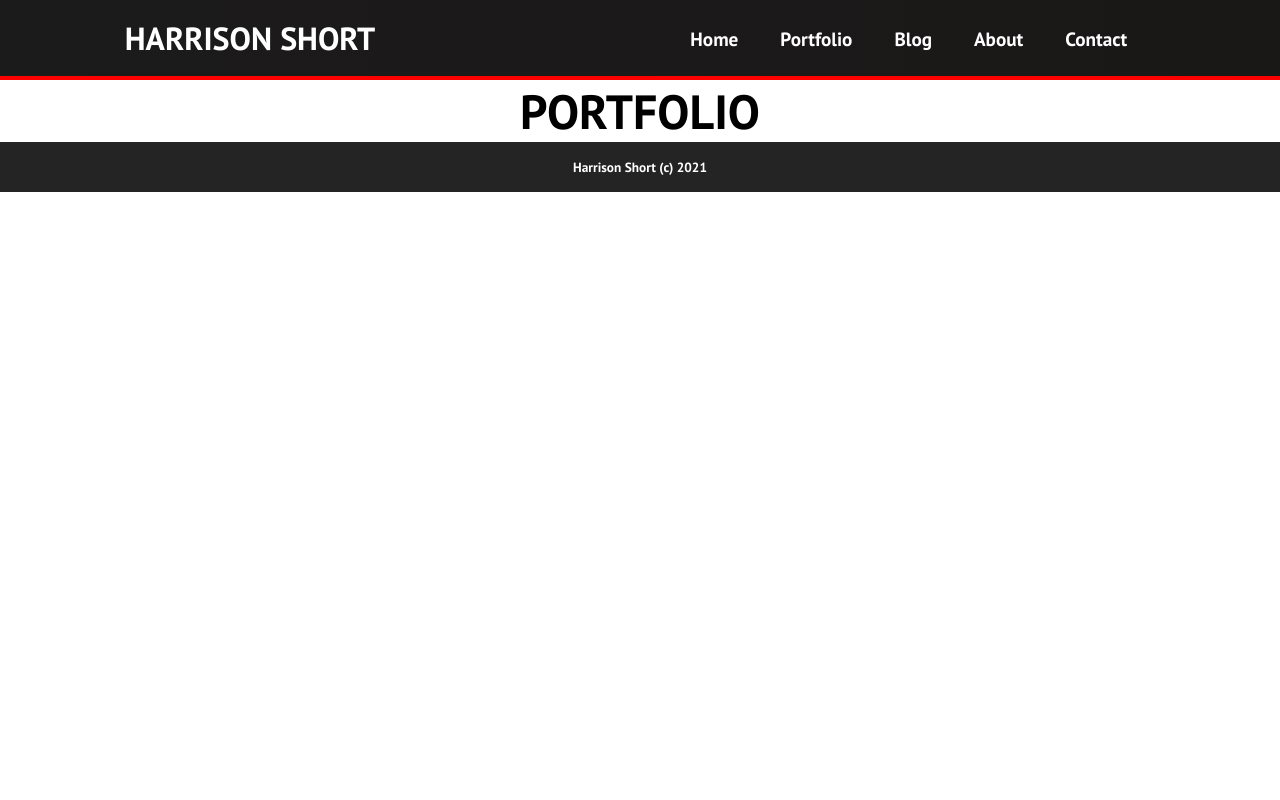
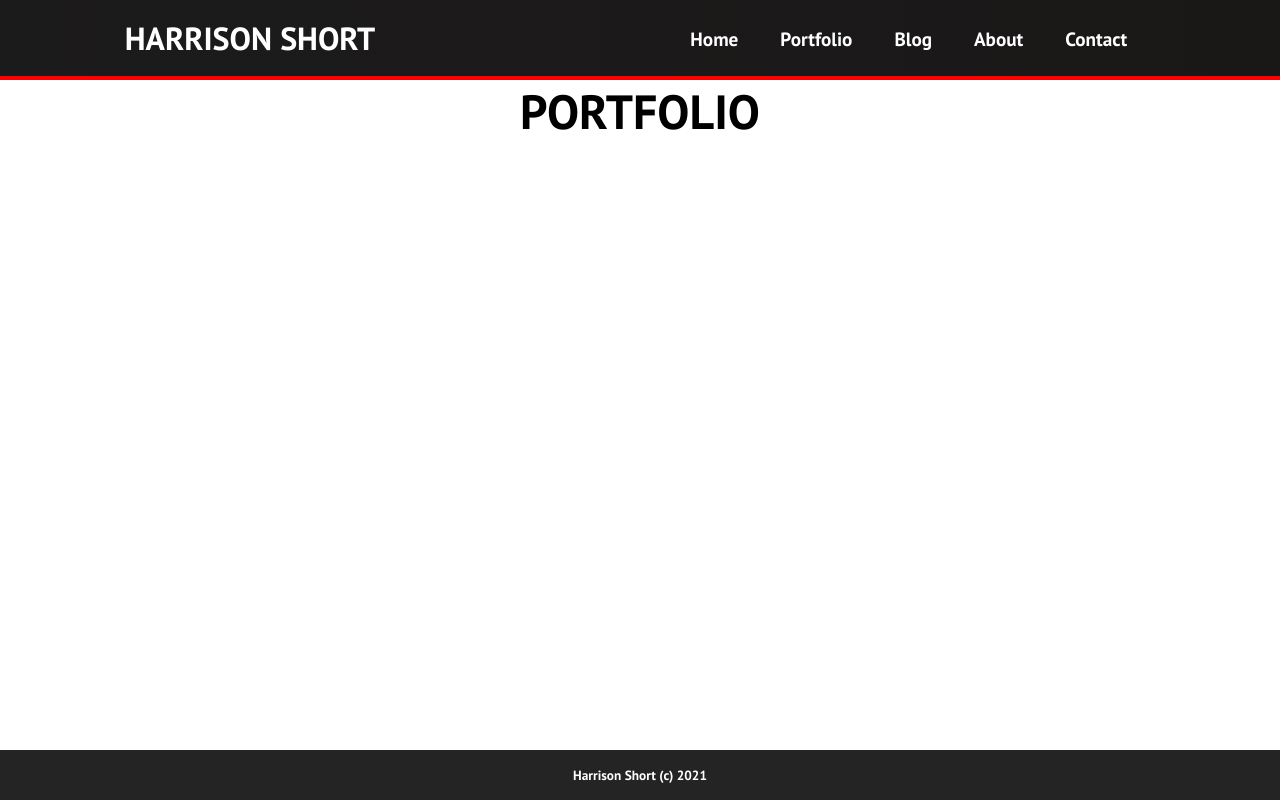
Before and after one commit to HarrisonShort/portfolio-website, a React (Create React App) app: page /portfolio in a window 1280 px wide. Built offline with nearby package versions, Linux system fonts and the light colour scheme.

Commit message:
FIX so footer is at bottom no matter how much content is on page

```diff
--- a/src/App.css
+++ b/src/App.css
@@ -3,6 +3,10 @@
   margin: 0;
   padding: 0;
   font-family: "PT Sans", sans-serif;
+}
+
+#root {
+  margin-bottom: 55px;
 }
 
 .home,
--- a/src/components/Footer.css
+++ b/src/components/Footer.css
@@ -4,11 +4,13 @@
   flex-direction: column;
   justify-content: center;
   align-items: center;
-  position: sticky;
+  position: fixed;
+  width: 100%;
+  left: 0;
   bottom: 0;
 }
 
 .footer-copyright {
   color: #fff;
-  margin: 16px 0 16px 0;
+  margin: 16px;
 }
--- a/src/components/Footer.js
+++ b/src/components/Footer.js
@@ -6,7 +6,7 @@ export default function Footer() {
         <div className="footer-container">
             <small className="footer-copyright">
                 Harrison Short (c) 2021
-             </small>
+            </small>
         </div>
     )
 }
--- a/src/components/pages/Portfolio.js
+++ b/src/components/pages/Portfolio.js
@@ -3,6 +3,8 @@ import '../../App.css'
 
 export default function Portfolio() {
     return (
-        <h1 className="portfolio">PORTFOLIO</h1>
+        <React.Fragment>
+            <h1 className="portfolio">PORTFOLIO</h1>
+        </React.Fragment>
     )
 }
--- a/src/index.js
+++ b/src/index.js
@@ -4,6 +4,6 @@ import App from './App';
 import './index.css';
 
 ReactDOM.render(
-  <App />,
-  document.getElementById('root')
+    <App />,
+    document.getElementById('root')
 );
```
